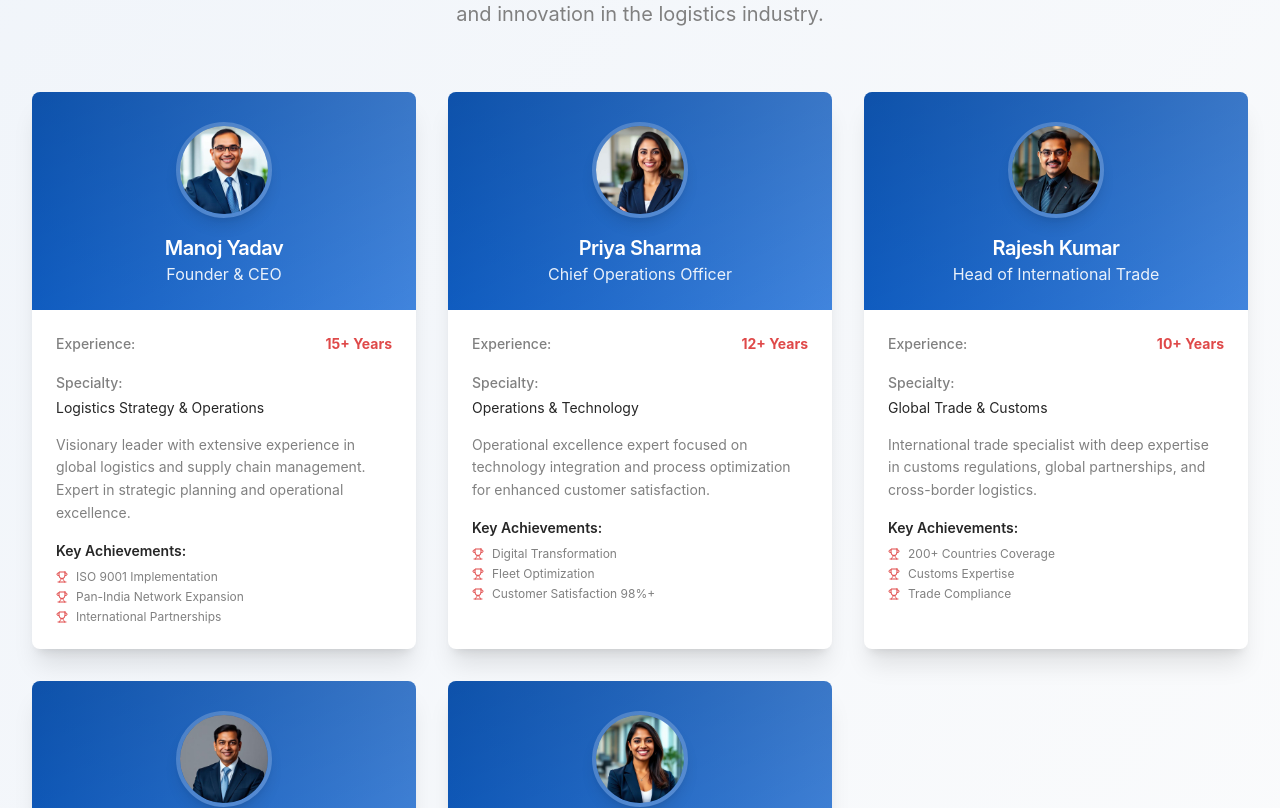
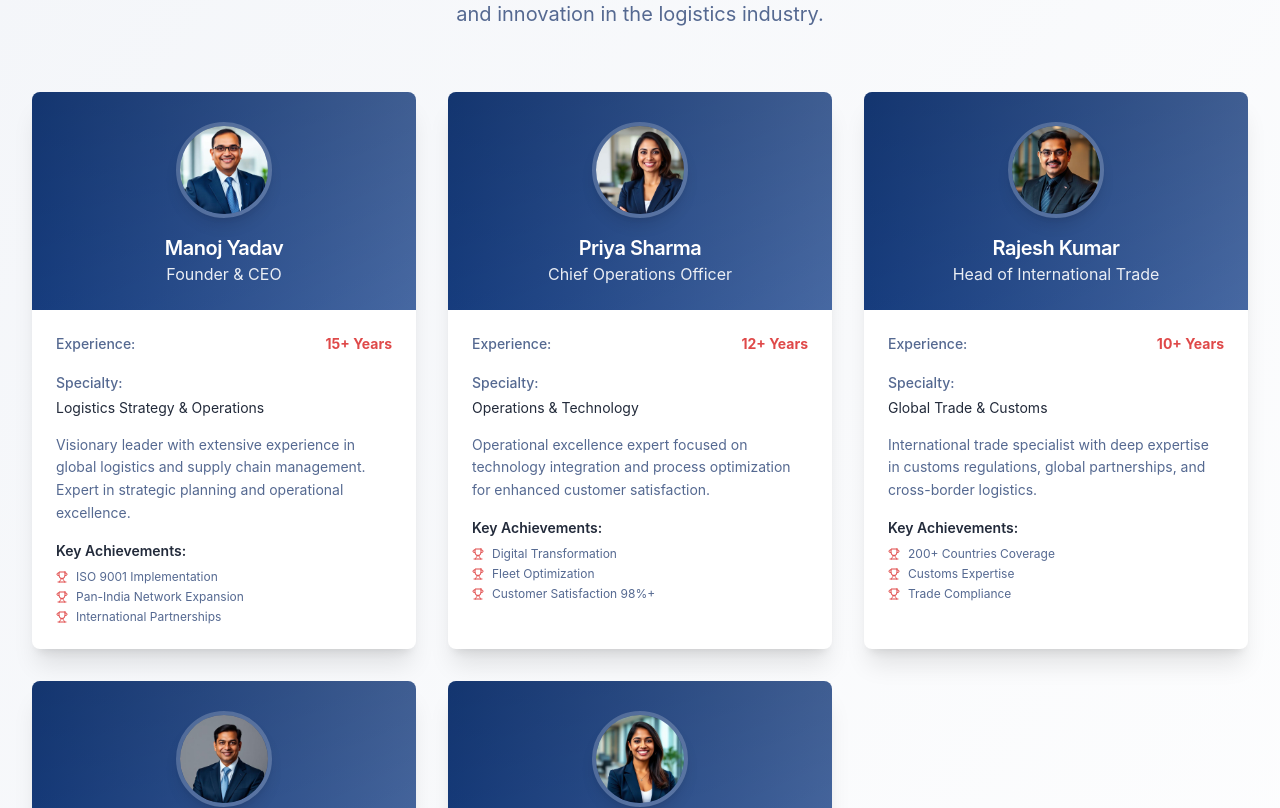
Before and after one commit to WaghmarePravinn/aadhya-global-connect, a React (Vite) app: page / in a window 1280 px wide. Shown: the part 6128-6936 px from the top of the page. Built offline with nearby package versions, Linux system fonts and the light colour scheme.

Commit message:
Implement Professional Trust Palette
Apply the Professional Trust Palette color scheme to the website. This includes setting primary colors to Deep Navy Blue, secondary/CTA colors to Bright Orange, and using Clean White and Light Blue-Gray for backgrounds and text.

```diff
--- a/src/index.css
+++ b/src/index.css
@@ -9,51 +9,51 @@ All colors MUST be HSL.
 
 @layer base {
   :root {
-    /* Background: Soft White */
-    --background: 0 0% 99%;
-    /* Text Primary: Softer Dark Gray */
-    --foreground: 0 0% 15%;
+    /* Background: Clean White */
+    --background: 0 0% 100%;
+    /* Text Primary: Dark Charcoal */
+    --foreground: 220 26% 18%;
 
     --card: 0 0% 100%;
-    --card-foreground: 0 0% 15%;
+    --card-foreground: 220 26% 18%;
 
     --popover: 0 0% 100%;
-    --popover-foreground: 0 0% 15%;
+    --popover-foreground: 220 26% 18%;
 
-    /* Primary Blue: Professional Logistics Blue */
-    --primary: 214 85% 45%;
+    /* Primary: Deep Navy Blue - Professional Trust */
+    --primary: 218 70% 32%;
     --primary-foreground: 0 0% 100%;
-    /* Hover/Accent: Lighter Blue */
-    --primary-glow: 214 85% 50%;
+    /* Hover/Active: Slightly Lighter Navy */
+    --primary-glow: 218 70% 38%;
 
-    /* Muted Section BG: Very Light Gray */
-    --secondary: 0 0% 97%;
-    /* Text Secondary: Lighter Gray */
-    --secondary-foreground: 0 0% 50%;
+    /* Secondary: Bright Orange - Action & Energy */
+    --secondary: 20 90% 48%;
+    --secondary-foreground: 0 0% 100%;
 
-    --muted: 0 0% 97%;
-    --muted-foreground: 0 0% 50%;
+    /* Muted Section BG: Light Blue-Gray */
+    --muted: 213 27% 96%;
+    --muted-foreground: 220 26% 45%;
 
-    /* Accent: Light Gray */
-    --accent: 0 0% 94%;
-    --accent-foreground: 0 0% 20%;
+    /* Accent: Bright Orange for CTAs */
+    --accent: 20 90% 48%;
+    --accent-foreground: 0 0% 100%;
 
     --destructive: 0 70% 58%;
     --destructive-foreground: 0 0% 98%;
 
-    --highlight: 0 70% 58%;
-    --highlight-foreground: 0 0% 98%;
+    --highlight: 20 90% 48%;
+    --highlight-foreground: 0 0% 100%;
 
-    --border: 0 0% 93%;
-    --input: 0 0% 95%;
-    --ring: 214 85% 45%;
+    --border: 213 27% 90%;
+    --input: 213 27% 96%;
+    --ring: 218 70% 32%;
 
     --radius: 0.5rem;
 
-    /* Professional Blue Gradients */
+    /* Professional Trust Palette Gradients */
     --gradient-primary: linear-gradient(135deg, hsl(var(--primary)), hsl(var(--primary-glow)));
-    --gradient-hero: linear-gradient(135deg, hsl(214 100% 97%) 0%, hsl(214 32% 91%) 100%);
-    --gradient-card: linear-gradient(145deg, hsl(0 0% 100%) 0%, hsl(214 32% 97%) 100%);
+    --gradient-hero: linear-gradient(135deg, hsl(213 27% 98%) 0%, hsl(213 27% 94%) 100%);
+    --gradient-card: linear-gradient(145deg, hsl(0 0% 100%) 0%, hsl(213 27% 98%) 100%);
     --shadow-blue: 0 10px 30px -10px hsl(var(--primary) / 0.3);
     --shadow-glow: 0 0 40px hsl(var(--primary-glow) / 0.4);
 
@@ -68,50 +68,57 @@ All colors MUST be HSL.
   }
 
   .dark {
-    --background: 0 0% 7%;
+    /* Background: Deep Navy for Trust */
+    --background: 218 70% 8%;
     --foreground: 0 0% 95%;
 
-    --card: 0 0% 10%;
+    --card: 218 70% 12%;
     --card-foreground: 0 0% 95%;
 
-    --popover: 0 0% 10%;
+    --popover: 218 70% 12%;
     --popover-foreground: 0 0% 95%;
 
-    --primary: 214 100% 50%;
-    --primary-foreground: 0 0% 0%;
-    --primary-glow: 214 100% 55%;
+    /* Primary: Brighter Navy for Dark Mode */
+    --primary: 218 85% 55%;
+    --primary-foreground: 218 70% 8%;
+    --primary-glow: 218 85% 65%;
 
-    --secondary: 0 0% 15%;
-    --secondary-foreground: 0 0% 80%;
+    /* Secondary: Bright Orange - Consistent Energy */
+    --secondary: 20 90% 55%;
+    --secondary-foreground: 0 0% 100%;
 
-    --muted: 0 0% 15%;
-    --muted-foreground: 0 0% 60%;
+    --muted: 218 70% 15%;
+    --muted-foreground: 213 27% 70%;
 
-    --accent: 0 0% 100%;
-    --accent-foreground: 0 0% 0%;
+    /* Accent: Bright Orange for Dark Mode CTAs */
+    --accent: 20 90% 55%;
+    --accent-foreground: 0 0% 100%;
 
     --destructive: 0 62.8% 30.6%;
     --destructive-foreground: 0 0% 95%;
 
-    --border: 0 0% 20%;
-    --input: 0 0% 20%;
-    --ring: 214 100% 50%;
+    --highlight: 20 90% 55%;
+    --highlight-foreground: 0 0% 100%;
 
-    /* Professional Blue Dark Mode Gradients */
+    --border: 218 70% 20%;
+    --input: 218 70% 18%;
+    --ring: 218 85% 55%;
+
+    /* Professional Trust Dark Mode Gradients */
     --gradient-primary: linear-gradient(135deg, hsl(var(--primary)), hsl(var(--primary-glow)));
-    --gradient-hero: linear-gradient(135deg, hsl(214 100% 20%) 0%, hsl(214 32% 15%) 100%);
-    --gradient-card: linear-gradient(145deg, hsl(0 0% 10%) 0%, hsl(214 32% 12%) 100%);
+    --gradient-hero: linear-gradient(135deg, hsl(218 70% 15%) 0%, hsl(218 70% 12%) 100%);
+    --gradient-card: linear-gradient(145deg, hsl(218 70% 12%) 0%, hsl(218 70% 16%) 100%);
     --shadow-blue: 0 10px 30px -10px hsl(var(--primary) / 0.4);
     --shadow-glow: 0 0 40px hsl(var(--primary-glow) / 0.5);
 
-    --sidebar-background: 0 0% 10%;
+    --sidebar-background: 218 70% 10%;
     --sidebar-foreground: 0 0% 95%;
-    --sidebar-primary: 214 100% 50%;
-    --sidebar-primary-foreground: 0 0% 0%;
-    --sidebar-accent: 0 0% 15%;
+    --sidebar-primary: 218 85% 55%;
+    --sidebar-primary-foreground: 218 70% 8%;
+    --sidebar-accent: 218 70% 15%;
     --sidebar-accent-foreground: 0 0% 95%;
-    --sidebar-border: 0 0% 20%;
-    --sidebar-ring: 214 100% 50%;
+    --sidebar-border: 218 70% 20%;
+    --sidebar-ring: 218 85% 55%;
   }
 }
 
```
